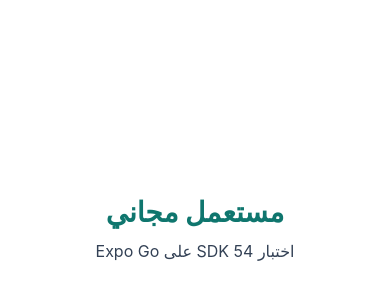
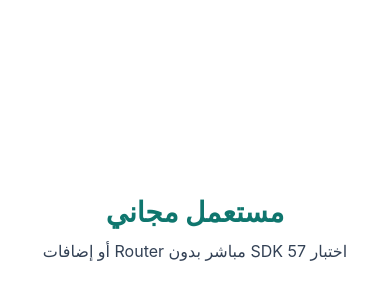
Before and after one commit to Bafageeh/used, a React Native app in the folder mobile/: screen / in a window 390 px wide. Shown: the part 194-494 px from the top of the page. Built offline with nearby package versions, Linux system fonts and the light colour scheme.

Commit message:
Make SDK 57 startup test React Native only

```diff
--- a/mobile/App.tsx
+++ b/mobile/App.tsx
@@ -1,12 +1,10 @@
-import { StatusBar } from 'expo-status-bar';
 import { StyleSheet, Text, View } from 'react-native';
 
 export default function App() {
   return (
     <View style={styles.container}>
-      <StatusBar style="dark" />
       <Text style={styles.title}>مستعمل مجاني</Text>
-      <Text style={styles.subtitle}>اختبار SDK 54 على Expo Go</Text>
+      <Text style={styles.subtitle}>اختبار SDK 57 مباشر بدون Router أو إضافات</Text>
     </View>
   );
 }
```
